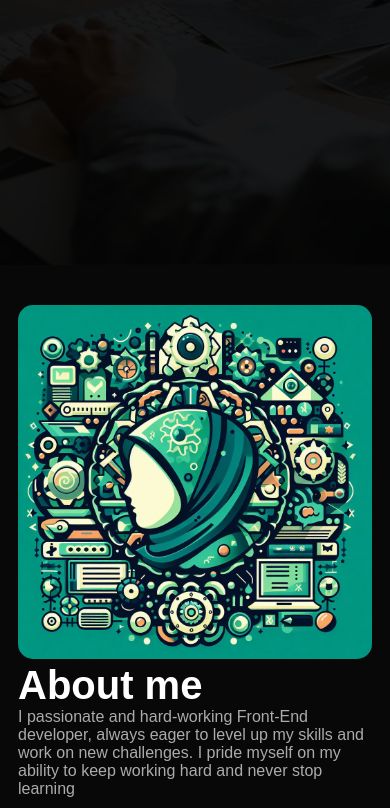
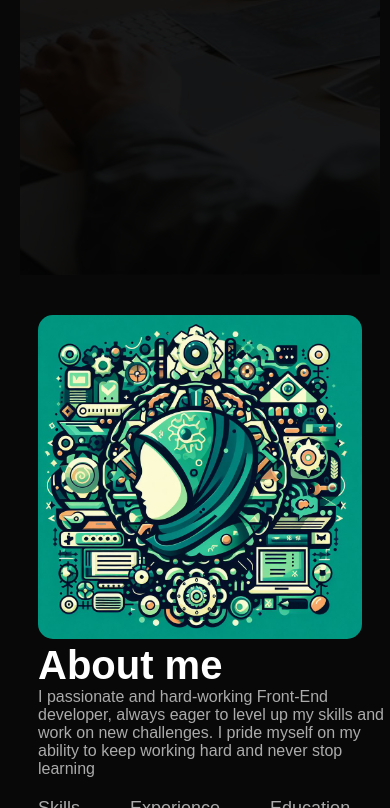
Before and after one commit to shazaelali/protfolio, a plain HTML site: page index.html in a window 390 px wide. Shown: the part 292-1100 px from the top of the page. Drawn offline with Linux system fonts and the light colour scheme.

Commit message:
Update homepage.css

```diff
--- a/assets/css/homepage.css
+++ b/assets/css/homepage.css
@@ -378,7 +378,7 @@ nav .fa-solid {
 /* --------------------- media query ------------------- */
 @media only screen and (max-width: 700px) {
    body {
-      padding: 0px;
+     padding-left: 20px
    }
 
    #header {
```
